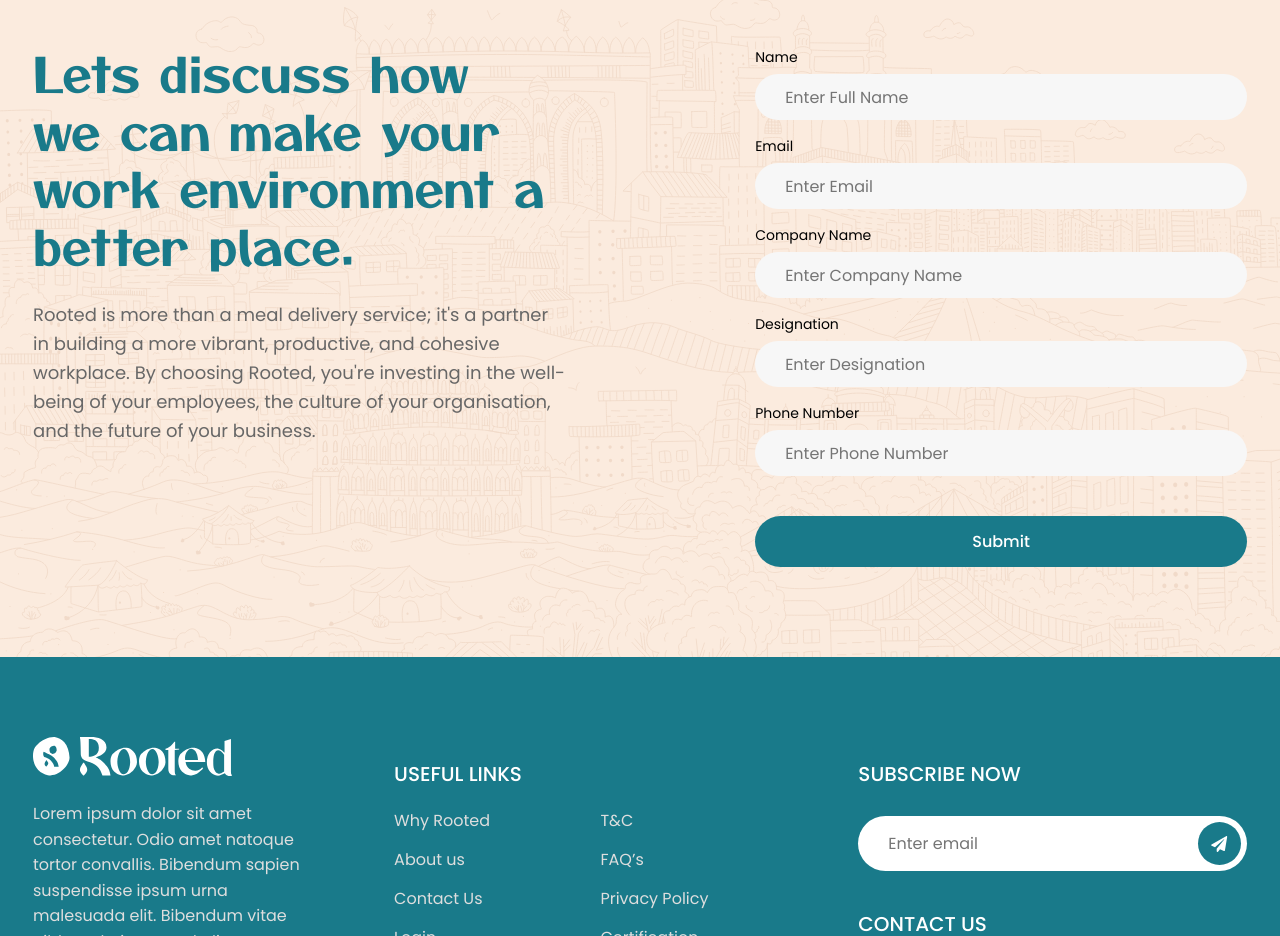
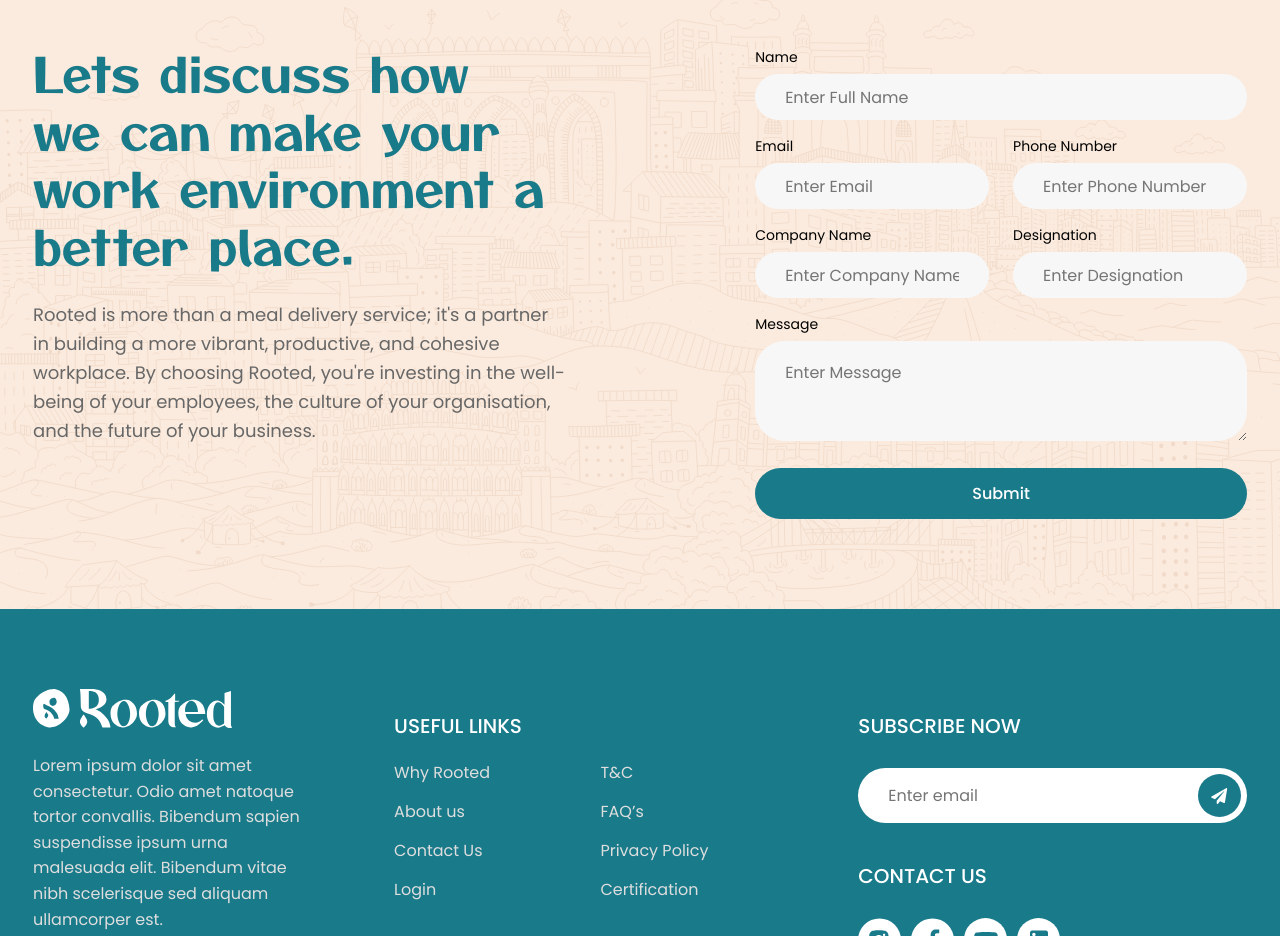
Before and after one commit to rahuljadhav85/rooted, a Next.js app: page /corporate in a window 1280 px wide. Shown: the part 3233-4169 px from the top of the page. Built offline with nearby package versions, Linux system fonts and the light colour scheme.

Commit message:
changes updated

```diff
--- a/public/assets/css/_header.scss
+++ b/public/assets/css/_header.scss
@@ -161,6 +161,11 @@
                     display: flex;
                     align-items: center;
                     gap: 10px;
+                    span{
+                        background-color: var(--clr-secondary-500);
+                        border-radius: 30px;
+                        padding: 1px 10px;
+                    }
                 }
             }
         }
--- a/public/assets/css/_ui.scss
+++ b/public/assets/css/_ui.scss
@@ -51,6 +51,25 @@
         font-size: 16px;
         border-radius: 50px;
         padding:0 30px;
+        border: 0;
+        background: #F7F7F7;
+        &:focus{
+            outline: 2px solid var(--clr-secondary-500);
+        }
+        &[type=checkbox]{
+            width: 20px !important;
+            height: 20px !important;
+            padding: 0 !important;
+            margin-top: -1px;
+        }
+    }
+    textarea{
+        position: relative;
+        width: 100%;
+        height: 100px;
+        font-size: 16px;
+        border-radius: 30px;
+        padding:20px 30px;
         border: 0;
         background: #F7F7F7;
         &:focus{
--- a/public/assets/css/style.css
+++ b/public/assets/css/style.css
@@ -524,6 +524,11 @@
   align-items: center;
   gap: 10px;
 }
+header .loggedIN .dropdown-menu li a span {
+  background-color: var(--clr-secondary-500);
+  border-radius: 30px;
+  padding: 1px 10px;
+}
 header.background {
   background: #ffffff !important;
   border-bottom: 1px solid #e9e9e9;
@@ -682,6 +687,25 @@
   background: #F7F7F7;
 }
 form input:focus, form select:focus {
+  outline: 2px solid var(--clr-secondary-500);
+}
+form input[type=checkbox], form select[type=checkbox] {
+  width: 20px !important;
+  height: 20px !important;
+  padding: 0 !important;
+  margin-top: -1px;
+}
+form textarea {
+  position: relative;
+  width: 100%;
+  height: 100px;
+  font-size: 16px;
+  border-radius: 30px;
+  padding: 20px 30px;
+  border: 0;
+  background: #F7F7F7;
+}
+form textarea:focus {
   outline: 2px solid var(--clr-secondary-500);
 }
 form button {
--- a/src/app/aboutus/page.js
+++ b/src/app/aboutus/page.js
@@ -103,7 +103,7 @@
                         <h1 className="heading1 text-center" data-aos="fade-up" data-aos-delay="000">Our Founders</h1>
                     </div>
                     <div className="col-md-12" data-aos="fade-right" data-aos-delay="000">
-                        <p>Rooted in unwavering dedication and a shared passion for our mission, our exceptional team forms the cornerstone of our success. With diverse backgrounds and unparalleled expertise, each member plays a pivotal role in bringing our vision to life. Together, we combine years of experience and innovative thinking to serve you better, every step of the way.</p>
+                        <p className="text-center">Rooted in unwavering dedication and a shared passion for our mission, our exceptional team forms the cornerstone of our success. With diverse backgrounds and unparalleled expertise, each member plays a pivotal role in bringing our vision to life. Together, we combine years of experience and innovative thinking to serve you better, every step of the way.</p>
                     </div>
                 </div>
                 <div className="row row-gap-4 mt-5 justify-content-center">
@@ -127,7 +127,7 @@
                             </div>
                         </div>
                     </div>
-                    <div className="col-md-4" data-aos="fade-up" data-aos-delay="200">
+                    {/* <div className="col-md-4" data-aos="fade-up" data-aos-delay="200">
                         <div className="box">
                             <div className="overlay"> </div>
                             <img src="assets/images/founder/001.jpg" alt="" className="bg" />
@@ -136,7 +136,7 @@
                                 <p>Process-driven Culinary Expert Indian cuisine Aficionado Bulk Cooking Specialist </p>
                             </div>
                         </div>
-                    </div>
+                    </div> */}
                 </div>
 
             </div>
--- a/src/app/corporate/page.js
+++ b/src/app/corporate/page.js
@@ -95,23 +95,27 @@
                                     <label for="">Name</label>
                                     <input type="text" placeholder="Enter Full Name" />
                                 </div>
-                                <div className="col-12">
+                                <div className="col-md-6">
                                     <label for="">Email</label>
                                     <input type="text" placeholder="Enter Email" />
                                 </div>
-                                <div className="col-12">
+                                <div className="col-md-6">
+                                    <label for="">Phone Number</label>
+                                    <input type="text" placeholder="Enter Phone Number" />
+                                </div>
+                                <div className="col-md-6">
                                     <label for="">Company Name</label>
                                     <input type="text" placeholder="Enter Company Name" />
                                 </div>
-                                <div className="col-12">
+                                <div className="col-md-6">
                                     <label for="">Designation</label>
                                     <input type="text" placeholder="Enter Designation" />
                                 </div>
                                 <div className="col-12">
-                                    <label for="">Phone Number</label>
-                                    <input type="text" placeholder="Enter Phone Number" />
+                                    <label for="">Message</label>
+                                    <textarea type="text" placeholder="Enter Message"></textarea>
                                 </div>
-                                <div className="col-12 mt-4">
+                                <div className="col-12 mt-1">
                                     <button className="btn1">Submit</button>
                                 </div>
                             </div>
--- a/src/app/subscription-delivery-days/page.js
+++ b/src/app/subscription-delivery-days/page.js
@@ -138,8 +138,8 @@
                                                     <label for="" className="fs-300 text-center fw-medium">Select Weekend Type</label>
                                                     <select name="" id="">
                                                         <option value="">All Saturday</option>
-                                                        <option value="">1st & 3rd Saturday</option>
-                                                        <option value="">2nd & 4th Saturday</option>
+                                                        <option value="">1st & 3rd Saturday's</option>
+                                                        <option value="">2nd & 4th Saturday's</option>
                                                     </select>
                                                 </div>
 
--- a/src/app/subscription-details/page.js
+++ b/src/app/subscription-details/page.js
@@ -35,7 +35,7 @@
                                 <div className="subBox">
                                     <div className="head">Subscription Details
                                         <div className="buttonWrap">
-                                                  <Link href="/subscription-box-size" className="cancel">Edit Order </Link>
+                                                  <Link href="/subscription-box-size" className="cancel">Manage Vacation </Link>
                                                   <Link href="/subscription-billing-history" className="history">View Billing History</Link>
                                         </div>
                                     </div>
--- a/src/componets/Header.js
+++ b/src/componets/Header.js
@@ -42,8 +42,10 @@
                             </button>
                             <ul className="dropdown-menu dropdown-menu-end">
                                 <li><Link href="/personal-details" className="dropdown-item" type="button">Edit Profile</Link></li>
+                                <li><Link href="/manage-payment" className="dropdown-item" type="button">Manage Payment</Link></li>
                                 <li><Link href="/subscription-details" className="dropdown-item" type="button">Subscription details</Link></li>
                                 <li><Link href="/subscription-billing-history" className="dropdown-item" type="button">Billing History</Link></li>
+                                <li><Link href="/subscription-billing-history" className="dropdown-item" type="button">Wallet Bal. <span>₹ 30.00</span></Link></li>
                                 <li><Link href="" className="dropdown-item" type="button">Log out <img src="assets/images/icons/logout.svg" alt="" /></Link></li>
                             </ul>
                         </div>
```
Also changed, not shown: src/app/subscription-payment/page.js (+22 -1 lines), src/componets/OrderSummery.js (+0 -8 lines), 1 other file (tests, documents, lock files or other folders).
